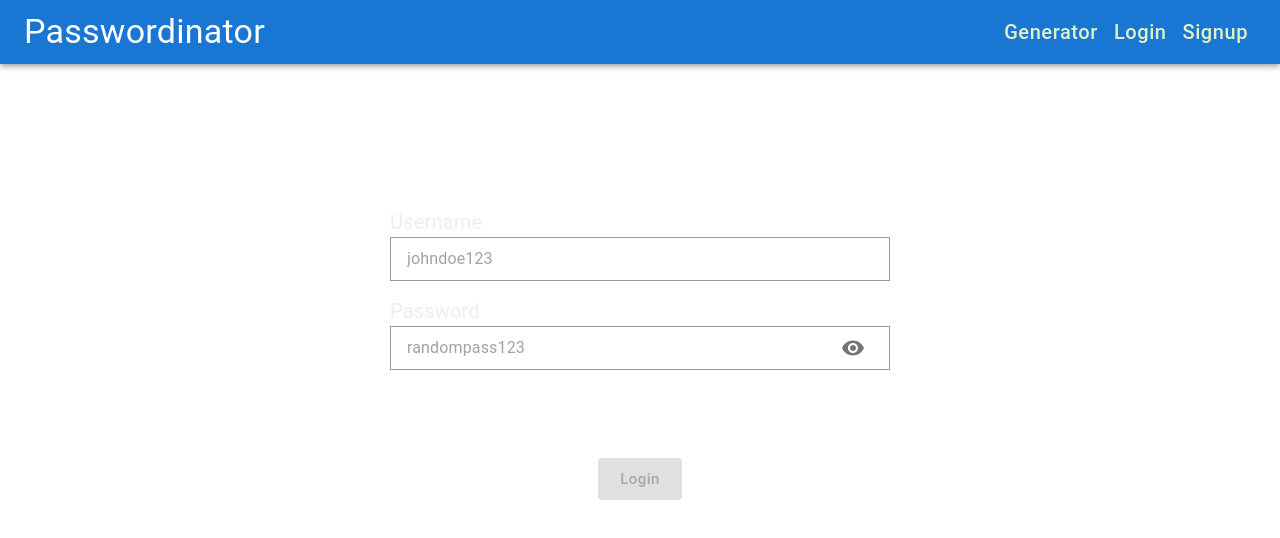
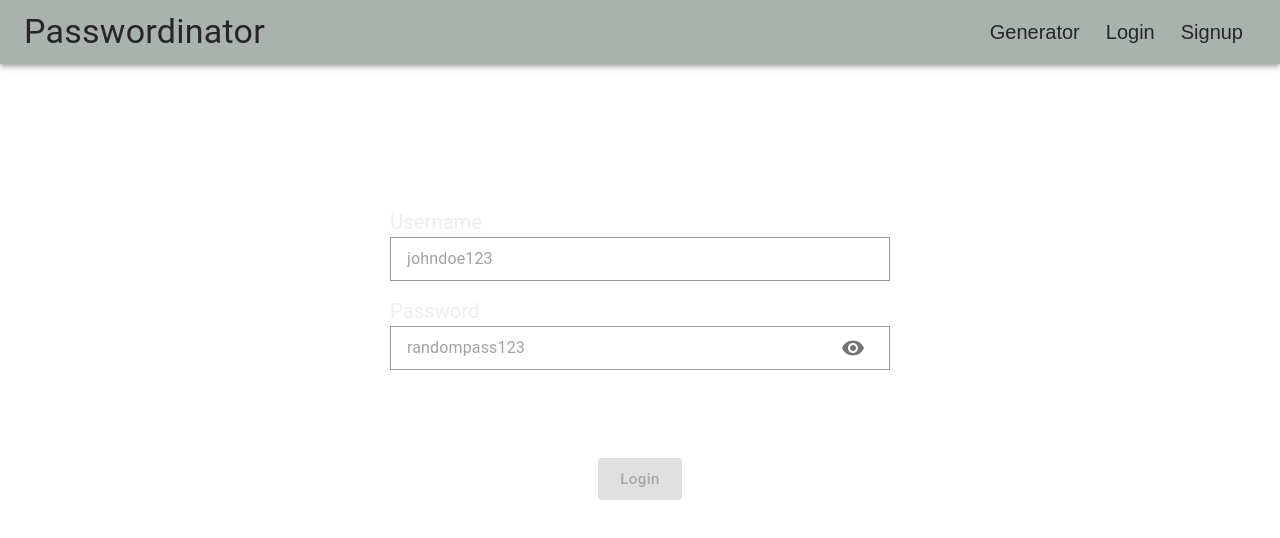
Before and after one commit to seddboi/pwdntr-client, a React (Create React App) app: page /login in a window 1280 px wide. Shown: the top 538 px of the page. Built offline with nearby package versions, Linux system fonts and the light colour scheme.

Commit message:
adusted animation on navbar buttons

```diff
--- /dev/null
+++ b/src/components/NavBar/navbar.css
@@ -0,0 +1,6 @@
+.navbtn {
+	display: inline-block;
+	position: relative;
+	transition: color;
+	transition-duration: 200ms;
+}
--- a/src/components/NavBar/navbar.js
+++ b/src/components/NavBar/navbar.js
@@ -1,8 +1,9 @@
 import React from 'react';
 import Axios from 'axios';
-import { Box, AppBar, Toolbar, Typography, Button } from '@mui/material';
+import { Box, AppBar, Toolbar, Typography, ButtonBase } from '@mui/material';
 import { useNavigate } from 'react-router-dom';
 import { APP_URL } from '../../App';
+import './navbar.css';
 
 const navBtns = {
 	false: [
@@ -27,7 +28,7 @@ export function NavBar() {
 		await Axios.post(APP_URL + '/logout', {
 			userID: sessionStorage.getItem('_uid'),
 			token: sessionStorage.getItem('_at'),
-		}).then((res) => {
+		}).then(() => {
 			sessionStorage.removeItem('_at');
 			sessionStorage.removeItem('_uid');
 			sessionStorage.removeItem('_a');
@@ -36,8 +37,8 @@ export function NavBar() {
 	};
 
 	return (
-		<Box component="nav" sx={{ flexGrow: 1, margin: 0, width: '100%', bgcolor: 'background' }}>
-			<AppBar position="static">
+		<Box className="navbar" component="nav" sx={{ flexGrow: 1, margin: 0, width: '100%', bgcolor: 'container.main' }}>
+			<AppBar position="static" sx={{ bgcolor: 'transparent' }}>
 				<Toolbar>
 					<Typography
 						variant="h4"
@@ -45,15 +46,22 @@ export function NavBar() {
 							display: { xs: 'none', sm: 'block' },
 							flexGrow: 1,
 							textAlign: 'start',
+							color: 'container.contrastText',
 						}}
 					>
 						{header}
 					</Typography>
 					{pageBtns.map((obj, i) => (
-						<Button
+						<ButtonBase
 							key={i}
-							color="button"
-							onClick={() => {
+							className="navbtn"
+							variant="text"
+							size="sm"
+							disableRipple
+							// disabled={obj.name === page ? true : false}
+							onClick={(e) => {
+								e.preventDefault();
+
 								if (obj.name === 'Logout') {
 									console.log('logout triggered');
 									logout();
@@ -62,10 +70,18 @@ export function NavBar() {
 									navigate(obj.route);
 								}
 							}}
-							sx={{ fontSize: '20px' }}
+							sx={{
+								fontSize: '20px',
+								color: 'container.contrastText',
+								p: '5px',
+								mx: 1,
+								'&:hover': {
+									color: 'button.light',
+								},
+							}}
 						>
 							{obj.name}
-						</Button>
+						</ButtonBase>
 					))}
 				</Toolbar>
 			</AppBar>
```
